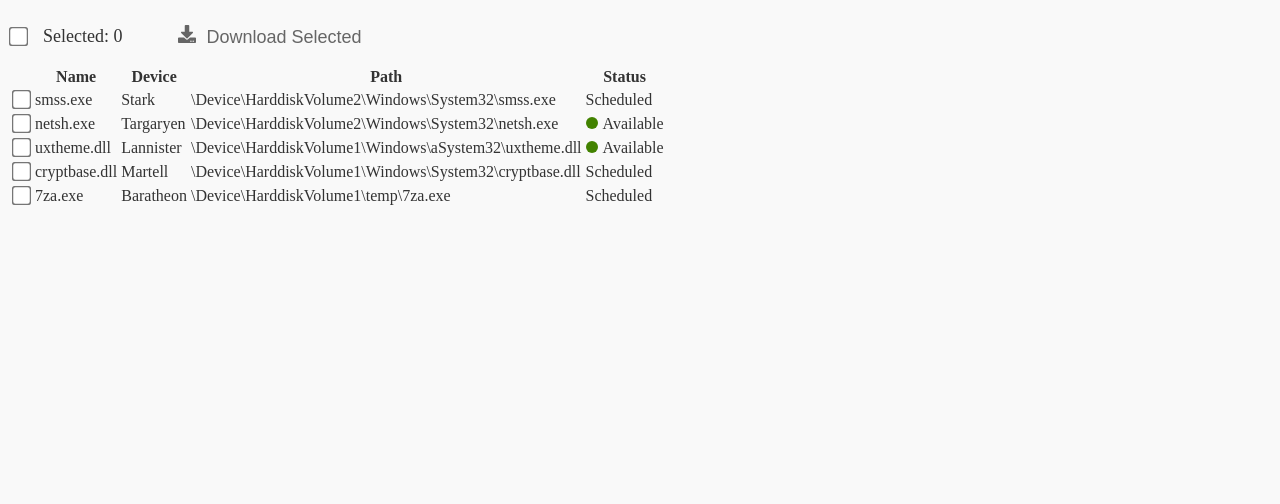
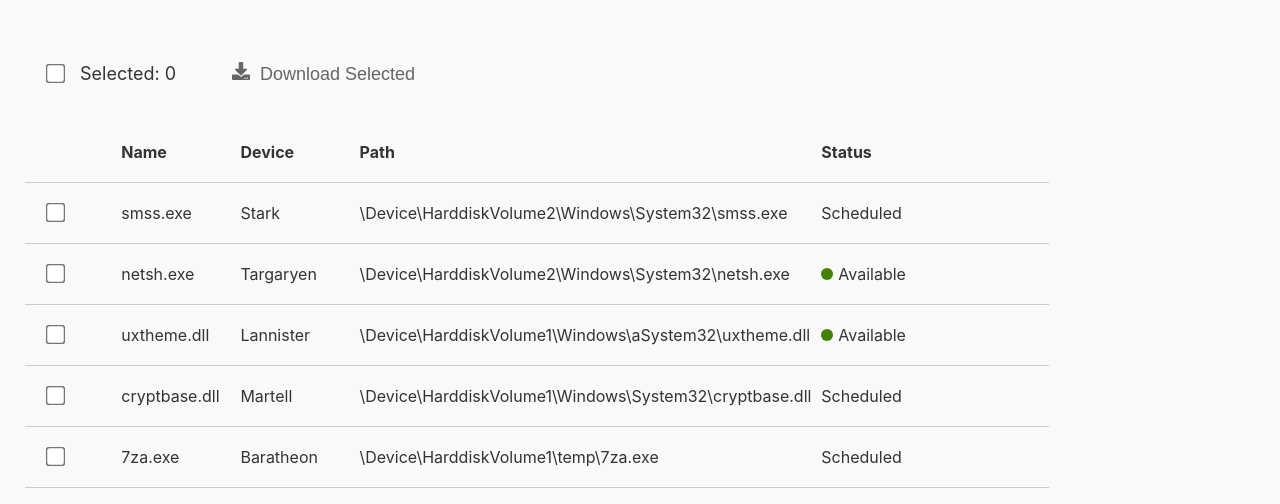
Before and after one commit to adnicolae/selectable-table, a React (Create React App) app: page / in a window 1280 px wide. Shown: the top 504 px of the page. Built offline with nearby package versions, Linux system fonts and the light colour scheme.

Commit message:
Add styling

```diff
--- a/src/App.js
+++ b/src/App.js
@@ -5,6 +5,7 @@ import tableColumns from "./constants/table-columns";
 import data from "./mock-data";
 import hasScheduledItems from "./utils/has-scheduled-items";
 import { toggleSelect } from "./utils/table-utils";
+import "./App.scss";
 
 const selectableObjKey = "name";
 
--- /dev/null
+++ b/src/App.scss
@@ -0,0 +1,46 @@
+@import "./styles/_colors";
+
+.page-container {
+  margin-left: 25px;
+  margin-top: 25px;
+  width: 80%;
+}
+
+table {
+  table-layout: fixed;
+  width: 100%;
+  border-collapse: collapse;
+}
+
+tr {
+  text-align: left;
+  border-bottom: 1px solid $silver;
+  user-select: none;
+}
+
+/* TODO: Refactoring needed so that width is set in columns config */
+thead th:nth-child(1) {
+  width: 5%;
+}
+
+thead th:nth-child(2) {
+  width: 10%;
+}
+
+thead th:nth-child(3) {
+  width: 10%;
+}
+
+thead th:nth-child(4) {
+  width: 50%;
+}
+
+thead th:nth-child(5) {
+  width: 25%;
+}
+
+th,
+td {
+  padding: 20px;
+  text-align: left;
+}
--- a/src/components/button/button.scss
+++ b/src/components/button/button.scss
@@ -1,4 +1,4 @@
-@import "../../styles/colors";
+@import "../../styles/_colors";
 
 .menu-item {
   font-size: 18px;
@@ -18,4 +18,9 @@
     color: $dove-grey;
     cursor: not-allowed;
   }
+
+  &:focus {
+    outline: none;
+    border: 2px solid $dove-grey;
+  }
 }
--- a/src/components/green-dot/green-dot.scss
+++ b/src/components/green-dot/green-dot.scss
@@ -1,4 +1,4 @@
-@import "../../styles/colors";
+@import "../../styles/_colors";
 
 .green-dot {
   border-radius: 50%;
--- a/src/components/table-wrapper-menu/table-wrapper-menu.js
+++ b/src/components/table-wrapper-menu/table-wrapper-menu.js
@@ -26,6 +26,9 @@ const TableWrapperMenu = (props) => {
         checked={isAllSelected}
         onClick={onSelectAll}
         value={checkboxValue}
+        // eslint-disable-next-line jsx-a11y/tabindex-no-positive
+        tabIndex="1"
+        aria-label="Select/Deselect All"
       />
       <p className="table-wrapper-menu__counter-text">
         Selected: {selectedItemsCounter}
@@ -35,6 +38,9 @@ const TableWrapperMenu = (props) => {
         onClick={onDownload}
         disabled={isBtnDisabled}
         icon={<FaDownload />}
+        aria-label="Download Selected"
+        // eslint-disable-next-line jsx-a11y/tabindex-no-positive
+        tabIndex="2"
       >
         Download Selected
       </Button>
--- a/src/components/table-wrapper-menu/table-wrapper-menu.scss
+++ b/src/components/table-wrapper-menu/table-wrapper-menu.scss
@@ -3,6 +3,7 @@
   flex-direction: row;
   align-items: center;
   font-size: 18px;
+  padding: 20px;
 
   &__counter-text {
     margin-left: 15px;
--- a/src/components/table/base-table.js
+++ b/src/components/table/base-table.js
@@ -9,7 +9,11 @@ const BaseTable = ({ data, columns }) => {
       <thead>
         <tr>
           {columns &&
-            columns.map((column) => <th key={column.name}>{column.title}</th>)}
+            columns.map((column) => (
+              <th scope="col" key={column.name}>
+                {column.title}
+              </th>
+            ))}
         </tr>
       </thead>
       <tbody>
--- a/src/components/table/cell.js
+++ b/src/components/table/cell.js
@@ -11,7 +11,11 @@ const Cell = ({ item, column, selected, onSelect }) => {
   if (isSelectableCell && column.name === "selectable") {
     return (
       <td>
-        <Checkbox onClick={(e) => onSelect(e, item)} checked={selected} />
+        <Checkbox
+          onClick={(e) => onSelect(e, item)}
+          checked={selected}
+          aria-label="Select Item"
+        />
       </td>
     );
   }
--- a/src/components/table/row.js
+++ b/src/components/table/row.js
@@ -1,9 +1,15 @@
 import React from "react";
 import withContext from "./with-context-row";
+import "./row.scss";
 
 const Row = ({ children, item, onSelect, ...rest }) => {
   return (
-    <tr onClick={(e) => onSelect(e, item)} {...rest}>
+    <tr
+      className="row"
+      onClick={(e) => onSelect(e, item)}
+      {...rest}
+      aria-label="Select Item"
+    >
       {children}
     </tr>
   );
--- /dev/null
+++ b/src/components/table/row.scss
@@ -0,0 +1,8 @@
+@import "../../styles/_colors.scss";
+
+.row {
+  &:hover {
+    background-color: $platinum;
+    cursor: pointer;
+  }
+}
--- a/src/global-styles.scss
+++ b/src/global-styles.scss
@@ -1,5 +1,5 @@
 @charset "utf-8";
-@import "styles/colors";
+@import "styles/_colors";
 
 html {
   font-size: 16px;
@@ -10,6 +10,15 @@ html {
   color: $mineshaft;
 }
 
+body {
+  margin: 0;
+  font-family: -apple-system, BlinkMacSystemFont, "Segoe UI", "Roboto", "Oxygen",
+    "Ubuntu", "Cantarell", "Fira Sans", "Droid Sans", "Helvetica Neue",
+    sans-serif;
+  -webkit-font-smoothing: antialiased;
+  -moz-osx-font-smoothing: grayscale;
+}
+
 input[type="checkbox"] {
   transform: scale(1.5);
   padding: 10px;
```
